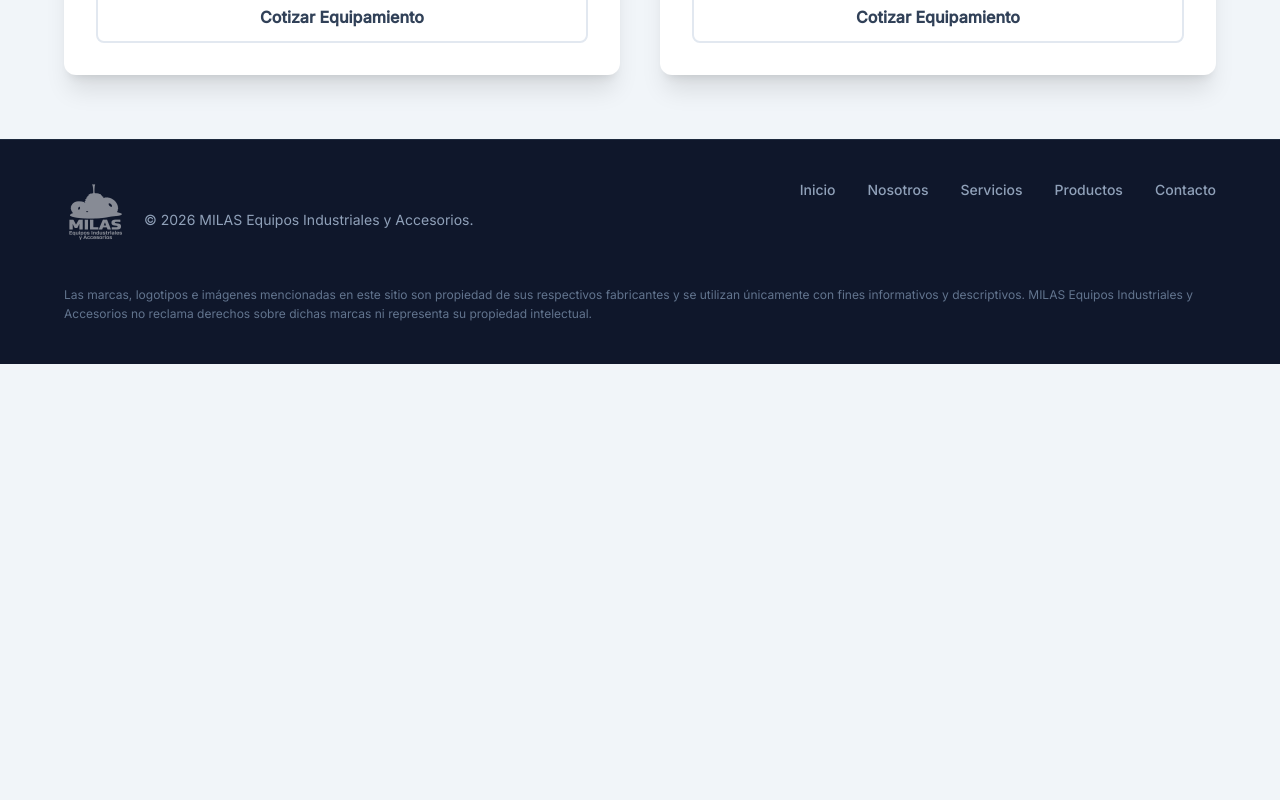
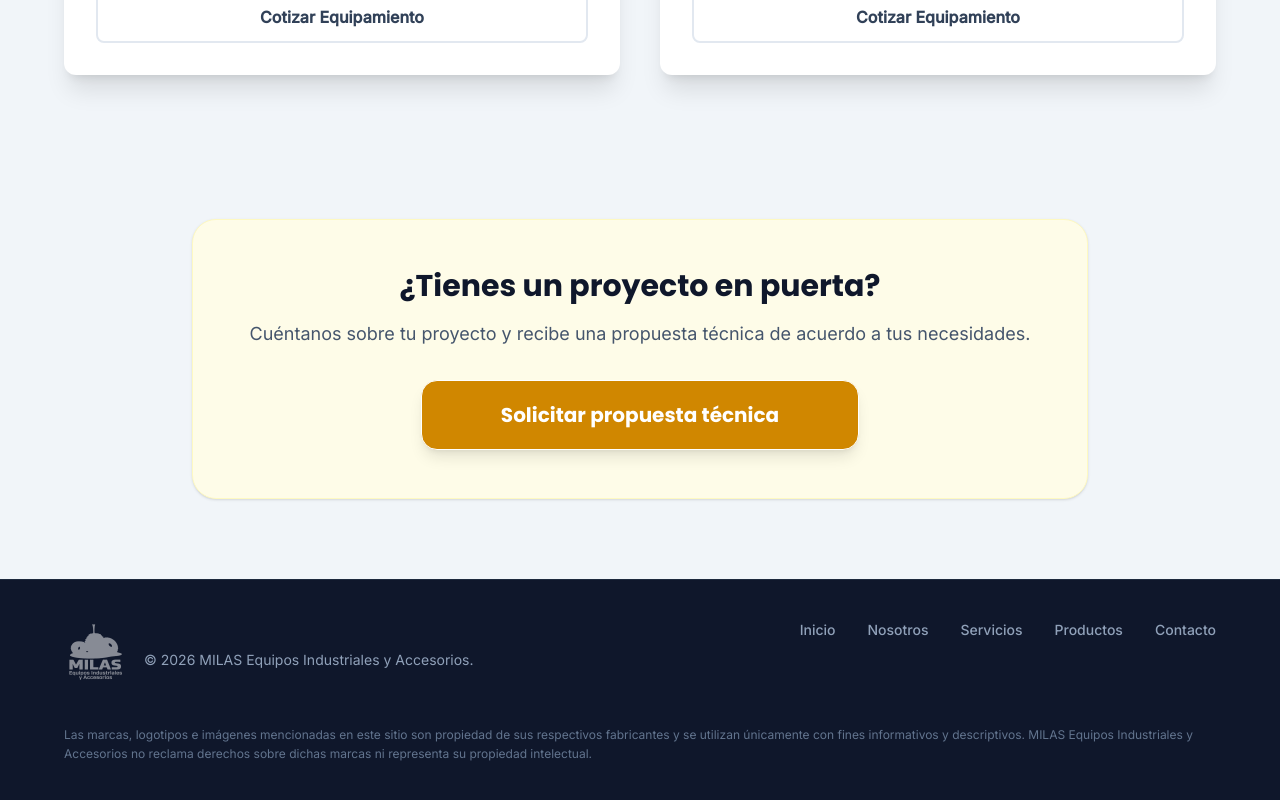
Before and after one commit to abelqum/Milas-2.0, a Next.js app in the folder milas-2.0/: page /servicios in a window 1280 px wide. Shown: the part 866-1666 px from the top of the page. Before the commit the page ends 1230 px from the top, so only its background shows below. Built offline with nearby package versions, Linux system fonts and the light colour scheme.

Commit message:
nueva page servicios completa

```diff
--- a/milas-2.0/src/app/(Site)/servicios/page.jsx
+++ b/milas-2.0/src/app/(Site)/servicios/page.jsx
@@ -1,6 +1,7 @@
 import MainSec from "@/app/_components/MainSec";
 import MainTitle from "@/app/_components/MainTitle";
 import Note from "@/app/_components/Note";
+import FinalQuestion from "@/app/_components/FinalQuestion";
 export default function Servicios() {
   return (
     <MainSec>
@@ -40,6 +41,11 @@ export default function Servicios() {
           />
         </div>
       </section>
+      <FinalQuestion
+        title="¿Tienes un proyecto en puerta?"
+        des="Cuéntanos sobre tu proyecto y recibe una propuesta técnica de acuerdo a tus necesidades."
+        buttonTitle="Solicitar propuesta técnica"
+      />
     </MainSec>
   );
 }
```
